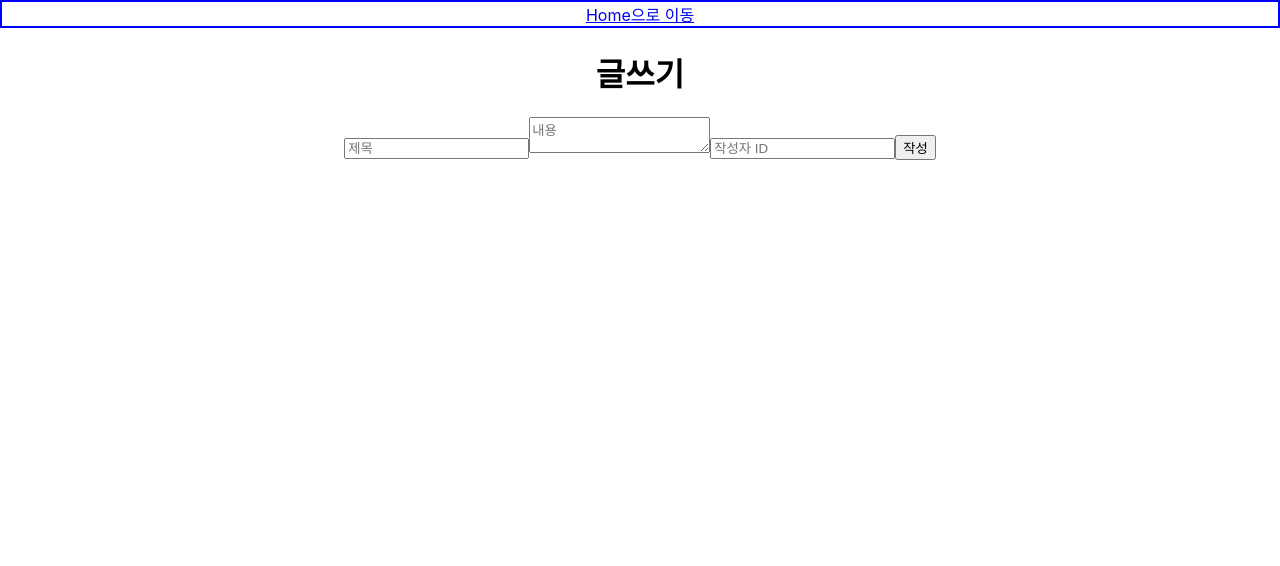
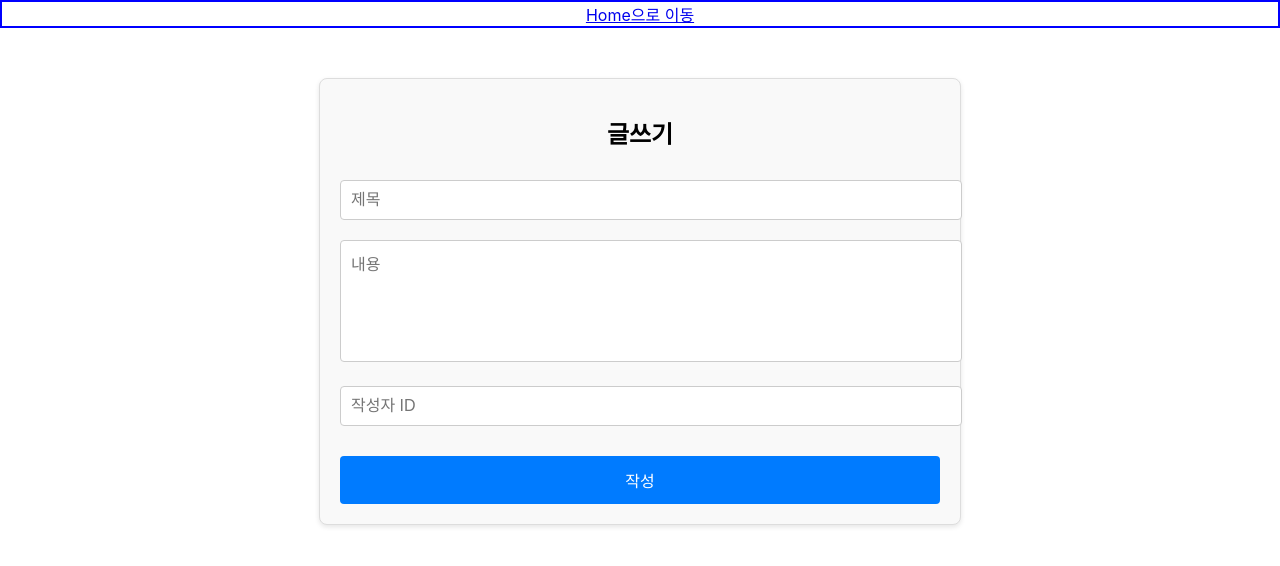
Before and after one commit to won395/cyciReact, a React (Create React App) app: page /board/create in a window 1280 px wide. Shown: the top 566 px of the page. Built offline with nearby package versions, Linux system fonts and the light colour scheme.

Commit message:
Feat: 게시판 디자인 꾸미기

```diff
--- a/package.json
+++ b/package.json
@@ -11,6 +11,7 @@
     "react-dom": "^18.3.1",
     "react-router-dom": "^7.0.2",
     "react-scripts": "5.0.1",
+    "styled-components": "^6.1.13",
     "web-vitals": "^2.1.4"
   },
   "scripts": {
--- a/src/comp/pro/BoardCreate.js
+++ b/src/comp/pro/BoardCreate.js
@@ -1,6 +1,60 @@
 import { useState } from 'react';
 import { createBoard } from '../api/Board';
 import { useNavigate } from 'react-router-dom';
+import styled from 'styled-components';
+
+const Container = styled.div`
+    max-width: 600px;
+    margin: 50px auto;
+    padding: 20px;
+    border: 1px solid #ddd;
+    border-radius: 8px;
+    box-shadow: 0 2px 5px rgba(0, 0, 0, 0.1);
+    background-color: #f9f9f9;
+`;
+
+const Title = styled.h1`
+    font-size: 24px;
+    margin-bottom: 20px;
+    text-align: center;
+`;
+
+const Input = styled.input`
+    width: 100%;
+    padding: 10px;
+    margin: 10px 0;
+    border: 1px solid #ccc;
+    border-radius: 4px;
+    font-size: 16px;
+`;
+
+const Textarea = styled.textarea`
+    width: 100%;
+    padding: 10px;
+    margin: 10px 0;
+    border: 1px solid #ccc;
+    border-radius: 4px;
+    font-size: 16px;
+    height: 100px;
+    resize: none;
+`;
+
+const Button = styled.button`
+    width: 100%;
+    padding: 12px;
+    margin-top: 20px;
+    border: none;
+    border-radius: 4px;
+    background-color: #007bff;
+    color: white;
+    font-size: 16px;
+    cursor: pointer;
+    transition: background-color 0.3s;
+
+    &:hover {
+        background-color: #0056b3;
+    }
+`;
 
 export default function BoardCreate() {
     const [title, setTitle] = useState('');
@@ -18,26 +72,26 @@ export default function BoardCreate() {
     };
 
     return (
-        <div>
-            <h1>글쓰기</h1>
-            <input
+        <Container>
+            <Title>글쓰기</Title>
+            <Input
                 type="text"
                 placeholder="제목"
                 value={title}
                 onChange={(e) => setTitle(e.target.value)}
             />
-            <textarea
+            <Textarea
                 placeholder="내용"
                 value={content}
                 onChange={(e) => setContent(e.target.value)}
             />
-            <input
+            <Input
                 type="text"
                 placeholder="작성자 ID"
                 value={memberId}
                 onChange={(e) => setMemberId(e.target.value)}
             />
-            <button onClick={handleSubmit}>작성</button>
-        </div>
+            <Button onClick={handleSubmit}>작성</Button>
+        </Container>
     );
 }
--- a/src/comp/pro/BoardList1.js
+++ b/src/comp/pro/BoardList1.js
@@ -1,7 +1,77 @@
 import { useEffect, useState } from 'react';
 import { fetchBoards, deleteBoard, updateGood } from '../api/Board';
 import { Link } from 'react-router-dom';
+import styled from 'styled-components';
 import BoardArea from './BoardArea';
+
+const Container = styled.div`
+    max-width: 800px;
+    margin: 50px auto;
+    padding: 20px;
+    border: 1px solid #ddd;
+    border-radius: 8px;
+    background-color: #f9f9f9;
+    box-shadow: 0 2px 5px rgba(0, 0, 0, 0.1);
+`;
+
+const Title = styled.h1`
+    text-align: center;
+    font-size: 28px;
+    margin-bottom: 20px;
+`;
+
+const SearchBox = styled.div`
+    display: flex;
+    justify-content: space-between;
+    align-items: center;
+    margin-bottom: 20px;
+`;
+
+const Input = styled.input`
+    flex: 1;
+    padding: 10px;
+    font-size: 16px;
+    border: 1px solid #ccc;
+    border-radius: 4px;
+    margin-right: 10px;
+`;
+
+const SearchButton = styled.button`
+    padding: 10px 20px;
+    font-size: 16px;
+    border: none;
+    border-radius: 4px;
+    background-color: #007bff;
+    color: white;
+    cursor: pointer;
+    transition: background-color 0.3s;
+
+    &:hover {
+        background-color: #0056b3;
+    }
+`;
+
+const WriteButton = styled(Link)`
+    display: inline-block;
+    padding: 10px 20px;
+    margin-bottom: 20px;
+    font-size: 16px;
+    border: none;
+    border-radius: 4px;
+    background-color: #28a745;
+    color: white;
+    text-decoration: none;
+    text-align: center;
+    transition: background-color 0.3s;
+
+    &:hover {
+        background-color: #218838;
+    }
+`;
+
+const BoardListContainer = styled.div`
+    margin-top: 20px;
+`;
 
 export default function BoardList() {
     const [boards, setBoards] = useState([]);
@@ -29,22 +99,9 @@ export default function BoardList() {
         });
     };
 
-
-    // function good(idx) {
-    //     let obj = new Object();
-    //     obj.idx = idx;
-
-    //      updateGood(obj);
-
-    //      const copyBoard = [...boards];
-    //      copyBoard[idx-1] = { ...copyBoard[idx-1], good: copyBoard[idx-1].good+1 };
-    //      setBoards(copyBoard);
-    // }
-
     function good(idx) {
         updateGood(idx).then(res => {
             if (res.data.code === '200') {
-            // API가 갱신된 값을 반환하지 않는 경우 클라이언트에서 직접 처리
                 const updatedBoards = boards.map(board =>
                     board.idx === idx ? { ...board, good: (board.good || 0) + 1 } : board
                 );
@@ -57,34 +114,31 @@ export default function BoardList() {
         });
     }
 
+    return (
+        <Container>
+            <Title>게시판</Title>
 
-
-    return (
-        <div>
-            <h1>게시판</h1>
-
-            <input
+            <SearchBox>
+                <Input
                     type="text"
                     placeholder="검색어 입력"
                     value={keyword}
                     onChange={e => setKeyword(e.target.value)}
                 />
-            <input type="button" value="검색" onClick={loadBoards}/><br />
-            <Link to="/board/create">글쓰기</Link>
+                <SearchButton onClick={loadBoards}>검색</SearchButton>
+            </SearchBox>
 
-            {/** 리스트 */}
-            {boards.map(
-                (board, index) => (
-                    <BoardArea key={index} board={board} onGoodUp={
-                        (idx) => {
-                            const copy = boards.copy;
-                            console.log('idx: ', idx);
-                            good(idx);
-                        }
-                    }></BoardArea>
-                )
-            )}
+            <WriteButton to="/board/create">글쓰기</WriteButton>
 
-        </div>
+            <BoardListContainer>
+                {boards.map((board, index) => (
+                    <BoardArea
+                        key={index}
+                        board={board}
+                        onGoodUp={idx => good(idx)}
+                    />
+                ))}
+            </BoardListContainer>
+        </Container>
     );
 }
```
Also changed, not shown: 1 other file (tests, documents, lock files or other folders). Lines whose indentation alone changed are shown as unchanged.
